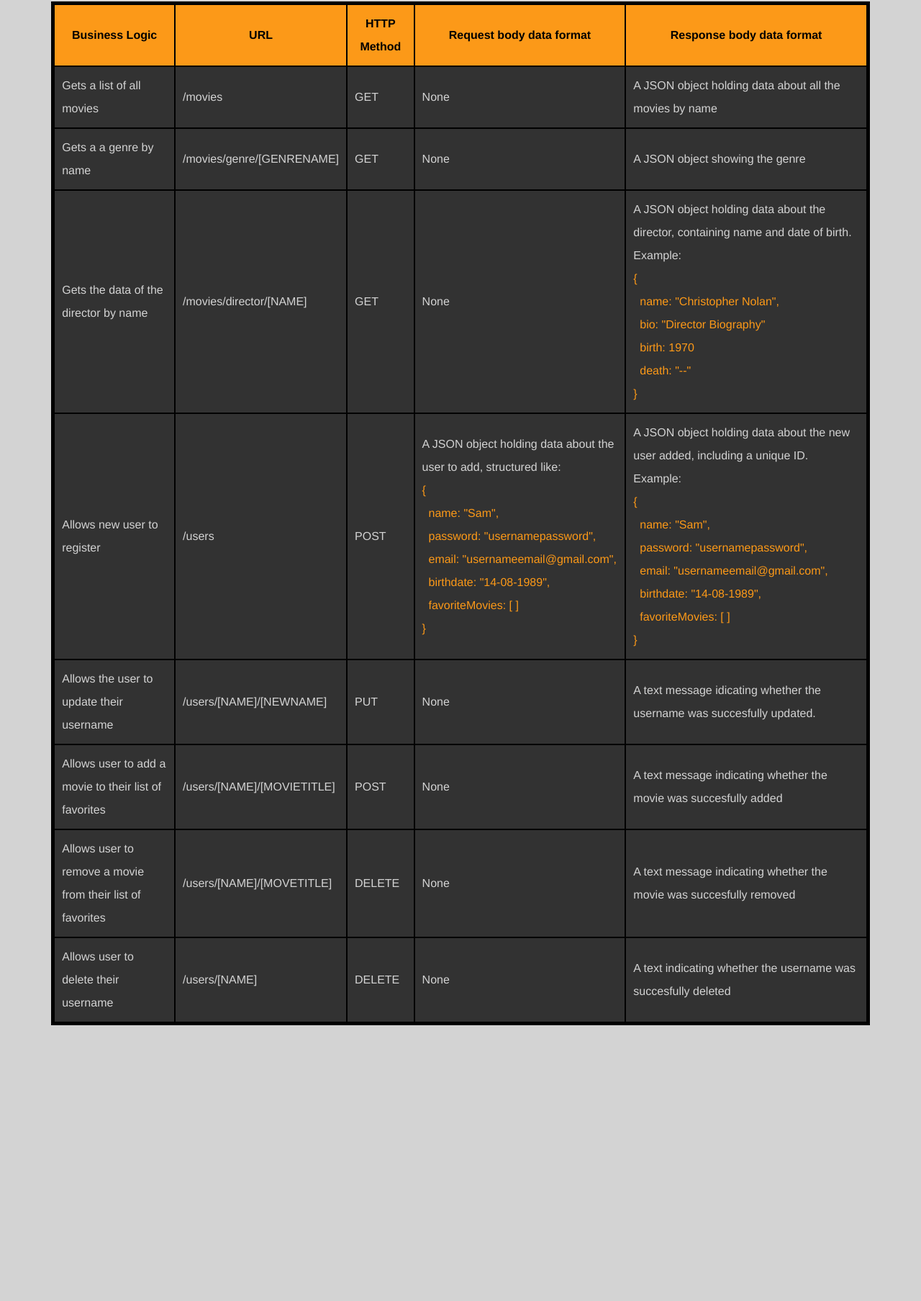
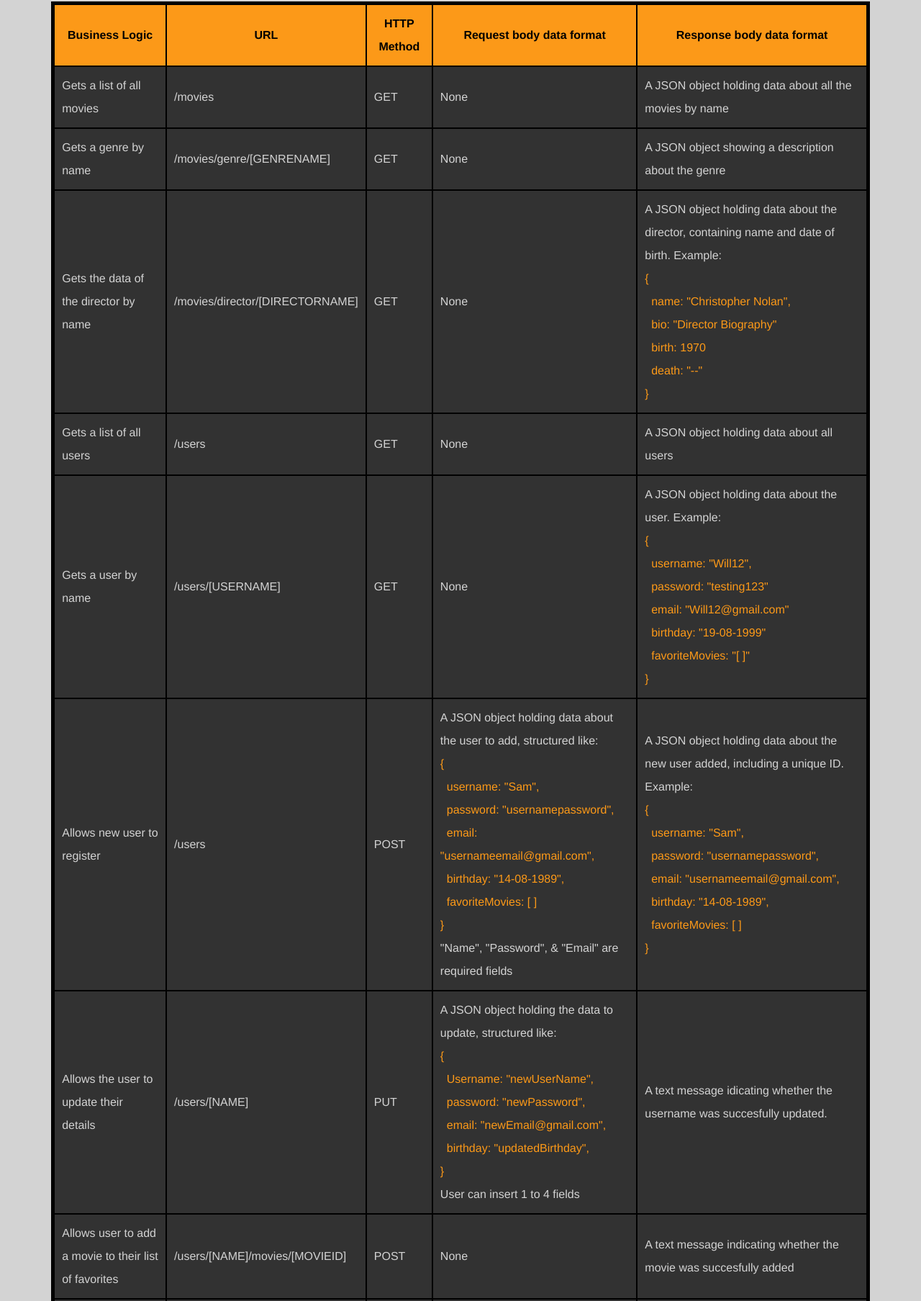
Before and after one commit to samu13813/Movie-API, a website: page public/documentation.html in a window 1280 px wide. Shown: the part 113-1920 px from the top of the page at 72% size. Before the commit the page ends 1567 px from the top, so only its background shows below. Drawn offline with Linux system fonts and the light colour scheme.

Commit message:
Update documentation.html

```diff
--- a/public/documentation.html
+++ b/public/documentation.html
@@ -25,15 +25,15 @@
       <td>A JSON object holding data about all the movies by name</td>
     </tr>
     <tr>
-      <td>Gets a a genre by name</td>
+      <td>Gets a genre by name</td>
       <td>/movies/genre/[GENRENAME]</td>
       <td>GET</td>
       <td>None</td>
-      <td>A JSON object showing the genre</td>
+      <td>A JSON object showing a description about the genre</td>
     </tr>
     <tr>
       <td>Gets the data of the director by name</td>
-      <td>/movies/director/[NAME]</td>
+      <td>/movies/director/[DIRECTORNAME]</td>
       <td>GET</td>
       <td>None</td>
       <td>A JSON object holding data about the director, containing name and date of birth. Example:
@@ -48,42 +48,77 @@
       </td>
     </tr>
     <tr>
+      <td>Gets a list of all users</td>
+      <td>/users</td>
+      <td>GET</td>
+      <td>None</td>
+      <td>A JSON object holding data about all users</td>
+    </tr>
+    <tr>
+      <td>Gets a user by name</td>
+      <td>/users/[USERNAME]</td>
+      <td>GET</td>
+      <td>None</td>
+      <td>A JSON object holding data about the user. Example:
+        <div class="jsonFormat">
+          { <br>
+          &nbsp;&nbsp;username: "Will12", <br>
+          &nbsp;&nbsp;password: "testing123" <br>
+          &nbsp;&nbsp;email: "Will12@gmail.com" <br>
+          &nbsp;&nbsp;birthday: "19-08-1999" <br>
+          &nbsp;&nbsp;favoriteMovies: "[ ]" <br>
+          } <br>
+        </div>
+      </td>
+    </tr>
+    <tr>
       <td>Allows new user to register</td>
       <td>/users</td>
       <td>POST</td>
       <td>A JSON object holding data about the user to add, structured like:
         <div class="jsonFormat">
           { <br>
-          &nbsp;&nbsp;name: "Sam", <br>
+          &nbsp;&nbsp;username: "Sam", <br>
           &nbsp;&nbsp;password: "usernamepassword", <br>
           &nbsp;&nbsp;email: "usernameemail@gmail.com", <br>
-          &nbsp;&nbsp;birthdate: "14-08-1989", <br>
+          &nbsp;&nbsp;birthday: "14-08-1989", <br>
           &nbsp;&nbsp;favoriteMovies: [ ] <br>
           } <br>
         </div>
+        "Name", "Password", & "Email" are required fields
       </td>
       <td>A JSON object holding data about the new user added, including a unique ID. Example:
         <div class="jsonFormat">
           { <br>
-          &nbsp;&nbsp;name: "Sam", <br>
+          &nbsp;&nbsp;username: "Sam", <br>
           &nbsp;&nbsp;password: "usernamepassword", <br>
           &nbsp;&nbsp;email: "usernameemail@gmail.com", <br>
-          &nbsp;&nbsp;birthdate: "14-08-1989", <br>
+          &nbsp;&nbsp;birthday: "14-08-1989", <br>
           &nbsp;&nbsp;favoriteMovies: [ ] <br>
           } <br>
         </div>
       </td>
     </tr>
     <tr>
-      <td>Allows the user to update their username</td>
-      <td>/users/[NAME]/[NEWNAME]</td>
+      <td>Allows the user to update their details</td>
+      <td>/users/[NAME]</td>
       <td>PUT</td>
-      <td>None</td>
+      <td>A JSON object holding the data to update, structured like:
+        <div class="jsonFormat">
+          { <br>
+          &nbsp;&nbsp;Username: "newUserName", <br>
+          &nbsp;&nbsp;password: "newPassword", <br>
+          &nbsp;&nbsp;email: "newEmail@gmail.com", <br>
+          &nbsp;&nbsp;birthday: "updatedBirthday", <br>
+          } <br>
+        </div>
+        User can insert 1 to 4 fields
+      </td>
       <td>A text message idicating whether the username was succesfully updated.</td>
     </tr>
     <tr>
       <td>Allows user to add a movie to their list of favorites</td>
-      <td>/users/[NAME]/[MOVIETITLE]</td>
+      <td>/users/[NAME]/movies/[MOVIEID]</td>
       <td>POST</td>
       <td>None</td>
       <td>A text message indicating whether the movie was succesfully added</td>
```
